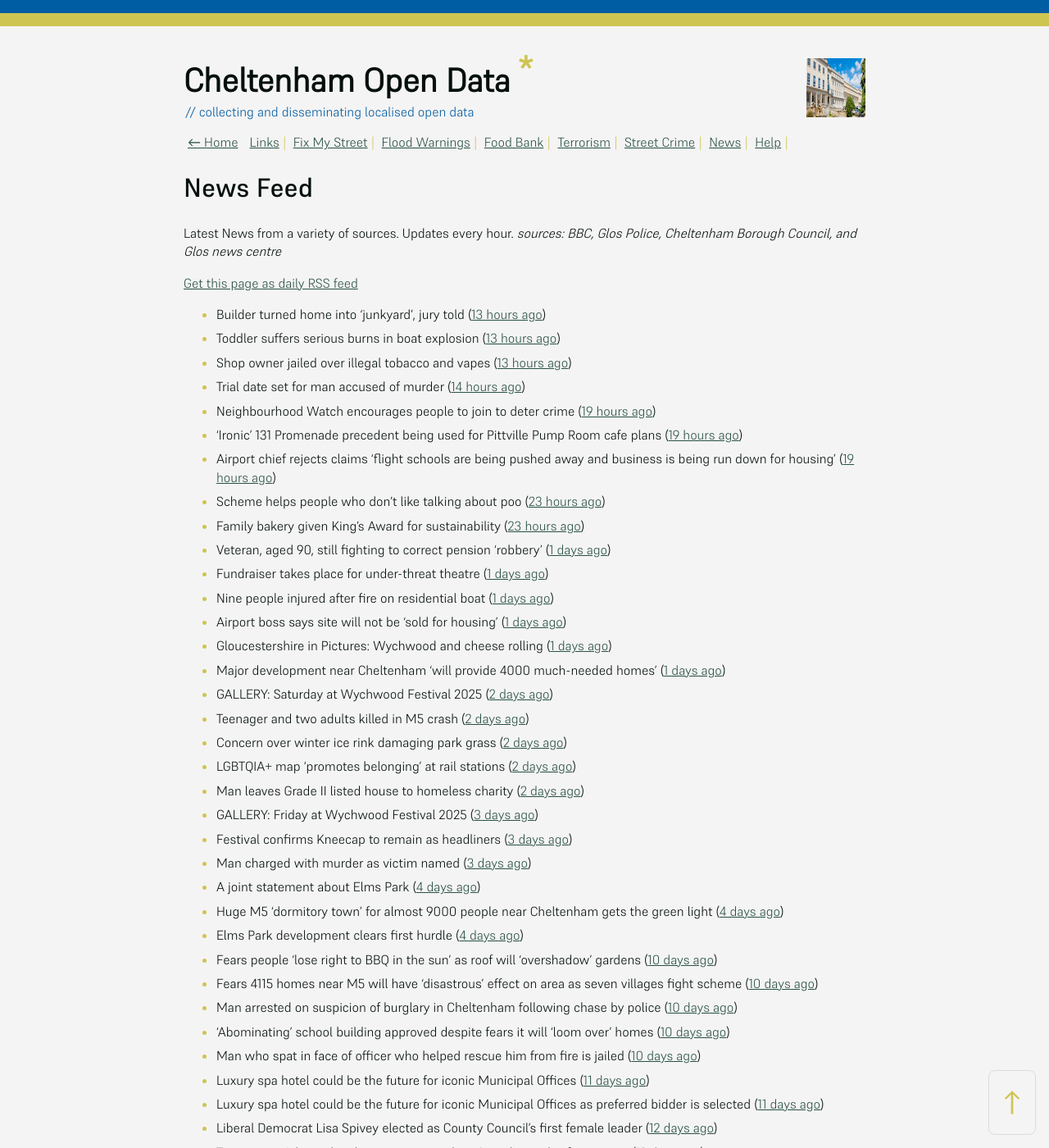
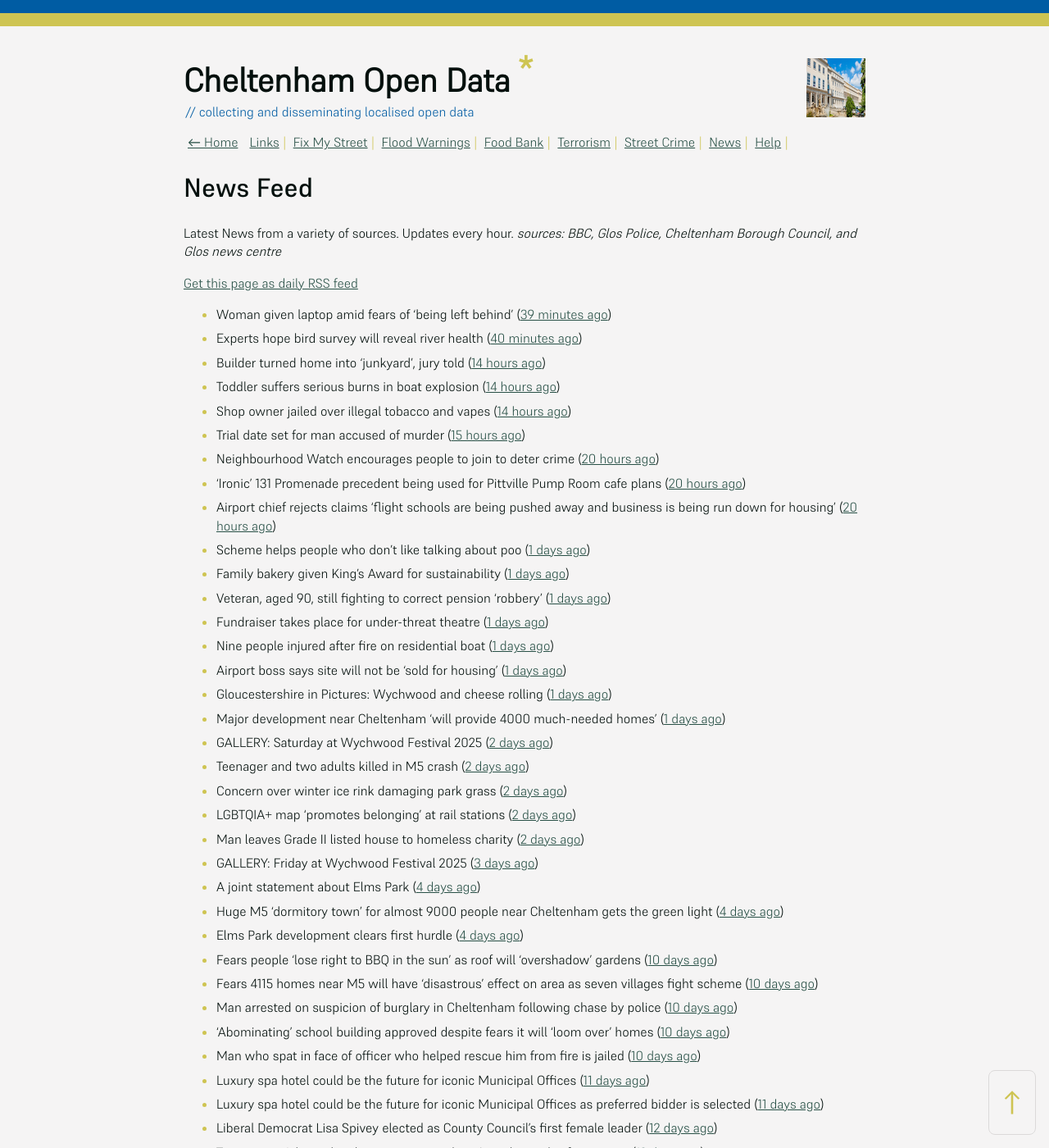
Before and after one commit to mat-0/cheltenham-open-data, a Jekyll site: the page built from _pages/news.md, in a window 1280 px wide and 1400 px high. Shown: the whole window at 82% size. Built offline with Jekyll 4.4.1, drawn with Linux system fonts in a browser that asks for light colours.

Commit message:
Updated 2025-06-03 05:57:54

```diff
--- a/_pages/news.md
+++ b/_pages/news.md
@@ -12,15 +12,17 @@ _sources: BBC, Glos Police, Cheltenham Borough Council, and Glos news centre_
 [Get this page as daily RSS feed](/daily.rss)
 
 <!-- news_marker starts -->
-- Builder turned home into 'junkyard', jury told ([13 hours ago](https://www.bbc.com/news/articles/c7v7jqygvlpo))
-- Toddler suffers serious burns in boat explosion ([13 hours ago](https://www.bbc.com/news/articles/c1j5k49zg9yo))
-- Shop owner jailed over illegal tobacco and vapes ([13 hours ago](https://www.bbc.com/news/articles/c071jlz50peo))
-- Trial date set for man accused of murder ([14 hours ago](https://www.bbc.com/news/articles/cy75j4rr1x1o))
-- Neighbourhood Watch encourages people to join to deter crime ([19 hours ago](https://gloucesternewscentre.co.uk/neighbourhood-watch-encourages-people-to-join-to-deter-crime/))
-- ‘Ironic’ 131 Promenade precedent being used for Pittville Pump Room cafe plans ([19 hours ago](https://gloucesternewscentre.co.uk/ironic-131-promenade-precedent-being-used-for-pittville-pump-room-cafe-plans/))
-- Airport chief rejects claims ‘flight schools are being pushed away and business is being run down for housing’ ([19 hours ago](https://gloucesternewscentre.co.uk/airport-chief-rejects-claims-flight-schools-are-being-pushed-away-and-business-is-being-run-down-for-housing/))
-- Scheme helps people who don't like talking about poo ([23 hours ago](https://www.bbc.com/news/articles/cg711227mv2o))
-- Family bakery given King's Award for sustainability ([23 hours ago](https://www.bbc.com/news/articles/crr7ezreqedo))
+- Woman given laptop amid fears of 'being left behind' ([39 minutes ago](https://www.bbc.com/news/articles/cy8nvm5v5ymo))
+- Experts hope bird survey will reveal river health ([40 minutes ago](https://www.bbc.com/news/articles/c9wgv0dy485o))
+- Builder turned home into 'junkyard', jury told ([14 hours ago](https://www.bbc.com/news/articles/c7v7jqygvlpo))
+- Toddler suffers serious burns in boat explosion ([14 hours ago](https://www.bbc.com/news/articles/c1j5k49zg9yo))
+- Shop owner jailed over illegal tobacco and vapes ([14 hours ago](https://www.bbc.com/news/articles/c071jlz50peo))
+- Trial date set for man accused of murder ([15 hours ago](https://www.bbc.com/news/articles/cy75j4rr1x1o))
+- Neighbourhood Watch encourages people to join to deter crime ([20 hours ago](https://gloucesternewscentre.co.uk/neighbourhood-watch-encourages-people-to-join-to-deter-crime/))
+- ‘Ironic’ 131 Promenade precedent being used for Pittville Pump Room cafe plans ([20 hours ago](https://gloucesternewscentre.co.uk/ironic-131-promenade-precedent-being-used-for-pittville-pump-room-cafe-plans/))
+- Airport chief rejects claims ‘flight schools are being pushed away and business is being run down for housing’ ([20 hours ago](https://gloucesternewscentre.co.uk/airport-chief-rejects-claims-flight-schools-are-being-pushed-away-and-business-is-being-run-down-for-housing/))
+- Scheme helps people who don't like talking about poo ([1 days ago](https://www.bbc.com/news/articles/cg711227mv2o))
+- Family bakery given King's Award for sustainability ([1 days ago](https://www.bbc.com/news/articles/crr7ezreqedo))
 - Veteran, aged 90, still fighting to correct pension 'robbery' ([1 days ago](https://www.bbc.com/news/articles/c2d5l7k3p31o))
 - Fundraiser takes place for under-threat theatre ([1 days ago](https://www.bbc.com/news/articles/c4gk0edy66yo))
 - Nine people injured after fire on residential boat ([1 days ago](https://www.bbc.com/news/articles/crr7xz5r2z9o))
@@ -33,8 +35,6 @@ _sources: BBC, Glos Police, Cheltenham Borough Council, and Glos news centre_
 - LGBTQIA+ map 'promotes belonging' at rail stations ([2 days ago](https://www.bbc.com/news/articles/cy5eq6w3k34o))
 - Man leaves Grade II listed house to homeless charity ([2 days ago](https://www.bbc.com/news/articles/c1deelp3dxzo))
 - GALLERY: Friday at Wychwood Festival 2025 ([3 days ago](https://gloucesternewscentre.co.uk/gallery-friday-at-wychwood-festival-2025/))
-- Festival confirms Kneecap to remain as headliners ([3 days ago](https://www.bbc.com/news/articles/clyg54e88jmo))
-- Man charged with murder as victim named ([3 days ago](https://www.bbc.com/news/articles/ce80685p13no))
 - A joint statement about Elms Park ([4 days ago](https://www.cheltenham.gov.uk/news/article/3015/a_joint_statement_about_elms_park))
 - Huge M5 ‘dormitory town’ for almost 9000 people near Cheltenham gets the green light ([4 days ago](https://gloucesternewscentre.co.uk/huge-m5-dormitory-town-for-almost-9000-people-near-cheltenham-gets-the-green-light/))
 - Elms Park development clears first hurdle ([4 days ago](https://gloucesternewscentre.co.uk/elms-park-development-clears-first-hurdle/))
```
Also changed, not shown: _data/flood.json (+4 -4 lines), index.md (+5 -5 lines).
